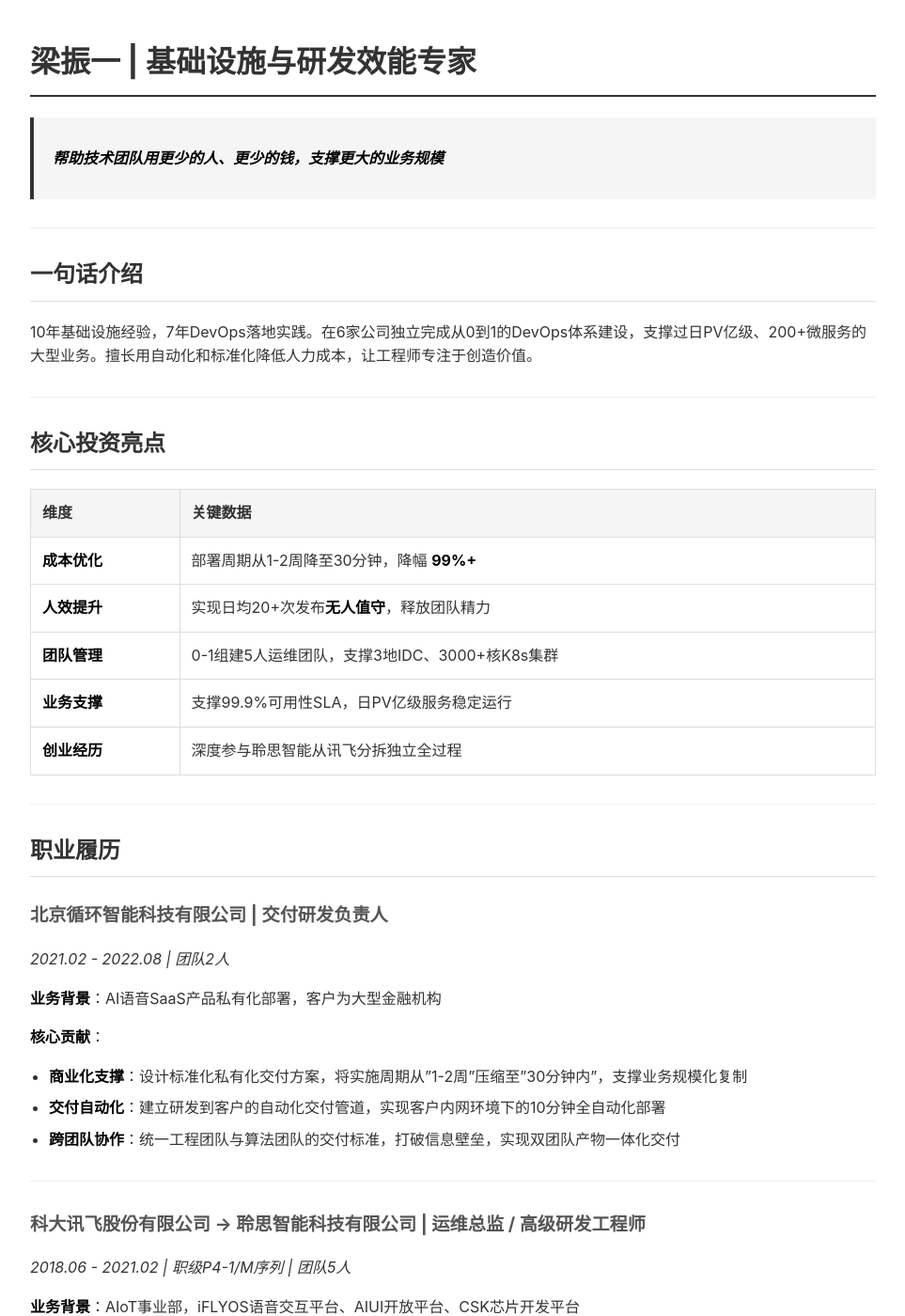
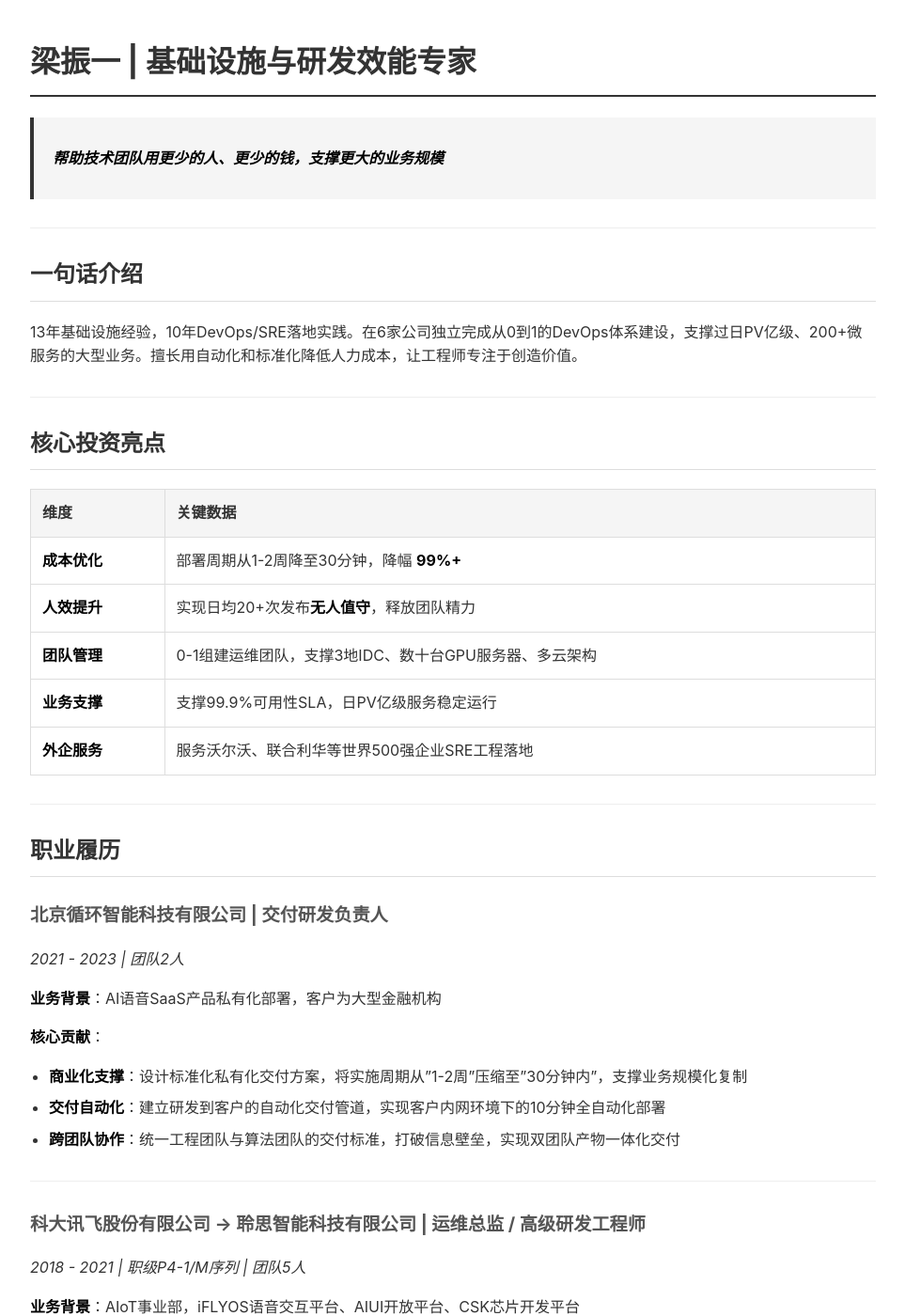
Before and after one commit to SingleCorner/SingleCorner.github.io, a Jekyll site: the page built from profile.md, in a window 1280 px wide and 1400 px high. Shown: the whole window at 94% size, without its empty margins (158-1121 px from the left). Built offline with Jekyll 4.4.1, drawn with Linux system fonts in a browser that asks for light colours; some of the changed text lies outside the part shown.

Commit message:
update: 添加联蔚盘云经历，优化时间格式为年份

```diff
--- a/profile.md
+++ b/profile.md
@@ -52,7 +52,7 @@
 
 ## 一句话介绍
 
-10年基础设施经验，7年DevOps落地实践。在6家公司独立完成从0到1的DevOps体系建设，支撑过日PV亿级、200+微服务的大型业务。擅长用自动化和标准化降低人力成本，让工程师专注于创造价值。
+13年基础设施经验，10年DevOps/SRE落地实践。在6家公司独立完成从0到1的DevOps体系建设，支撑过日PV亿级、200+微服务的大型业务。擅长用自动化和标准化降低人力成本，让工程师专注于创造价值。
 
 ---
 
@@ -62,16 +62,16 @@
 |------|---------|
 | **成本优化** | 部署周期从1-2周降至30分钟，降幅 **99%+** |
 | **人效提升** | 实现日均20+次发布**无人值守**，释放团队精力 |
-| **团队管理** | 0-1组建5人运维团队，支撑3地IDC、3000+核K8s集群 |
+| **团队管理** | 0-1组建运维团队，支撑3地IDC、数十台GPU服务器、多云架构 |
 | **业务支撑** | 支撑99.9%可用性SLA，日PV亿级服务稳定运行 |
-| **创业经历** | 深度参与聆思智能从讯飞分拆独立全过程 |
+| **外企服务** | 服务沃尔沃、联合利华等世界500强企业SRE工程落地 |
 
 ---
 
 ## 职业履历
 
 ### 北京循环智能科技有限公司 | 交付研发负责人
-*2021.02 - 2022.08 | 团队2人*
+*2021 - 2023 | 团队2人*
 
 **业务背景**：AI语音SaaS产品私有化部署，客户为大型金融机构
 
@@ -83,7 +83,7 @@
 ---
 
 ### 科大讯飞股份有限公司 → 聆思智能科技有限公司 | 运维总监 / 高级研发工程师
-*2018.06 - 2021.02 | 职级P4-1/M序列 | 团队5人*
+*2018 - 2021 | 职级P4-1/M序列 | 团队5人*
 
 **业务背景**：AIoT事业部，iFLYOS语音交互平台、AIUI开放平台、CSK芯片开发平台
 
@@ -108,7 +108,20 @@
 
 ---
 
-### 早期经历（2013-2016）
+### 上海联蔚盘云科技有限公司 | SRE架构师
+*2023 - 2025*
+
+**业务背景**：Gartner认可的云管理服务商，服务沃尔沃、联合利华等世界500强企业
+
+**核心贡献**：
+- **APM体系落地**：主导设计并实施企业级应用性能监控体系，实现全链路可观测性，助力客户将MTTR从小时级降至分钟级
+- **FinOps实践**：结合成本优化理念，设计资源利用率监控与告警方案，帮助客户实现云成本可视化与浪费治理
+- **SRE工程标准化**：为跨国企业客户建立SRE标准作业流程，包括SLI/SLO定义、故障分级响应机制、容量规划模型
+- **多云监控整合**：整合阿里云、AWS等多云环境的监控数据，构建统一的监控视图与告警平台，降低跨云运维复杂度
+
+---
+
+### 早期经历（2013 - 2016）
 - 上海移盒智能科技：容器化改造，实现一键回滚
 - 上海轩言网络：Swarm早期实践者（Docker 1.12首发即用）
 - 上海杰克斯网络：首次落地DevOps，接触敏捷方法论
@@ -152,4 +165,4 @@
 
 ---
 
-> **投资评估备注**：候选人具备丰富的从0到1建设经验，在摩拜、讯飞等明星公司有成功落地案例。技术能力强，兼具工程实现与团队管理能力。在成本控制和研发效能提升方面有可量化的成果，适合技术密集型、快速扩张期的创业公司。
+> **投资评估备注**：候选人具备13年基础设施经验，在摩拜、讯飞等明星公司有成功落地案例，近2年服务沃尔沃、联合利华等世界500强企业，具备国际化视野。技术能力强，兼具工程实现与团队管理能力，在成本控制和研发效能提升方面有可量化的成果，适合技术密集型、快速扩张期的创业公司及数字化转型企业。
```
Also changed, not shown: other parts of profile.md (+1 -1 lines).
